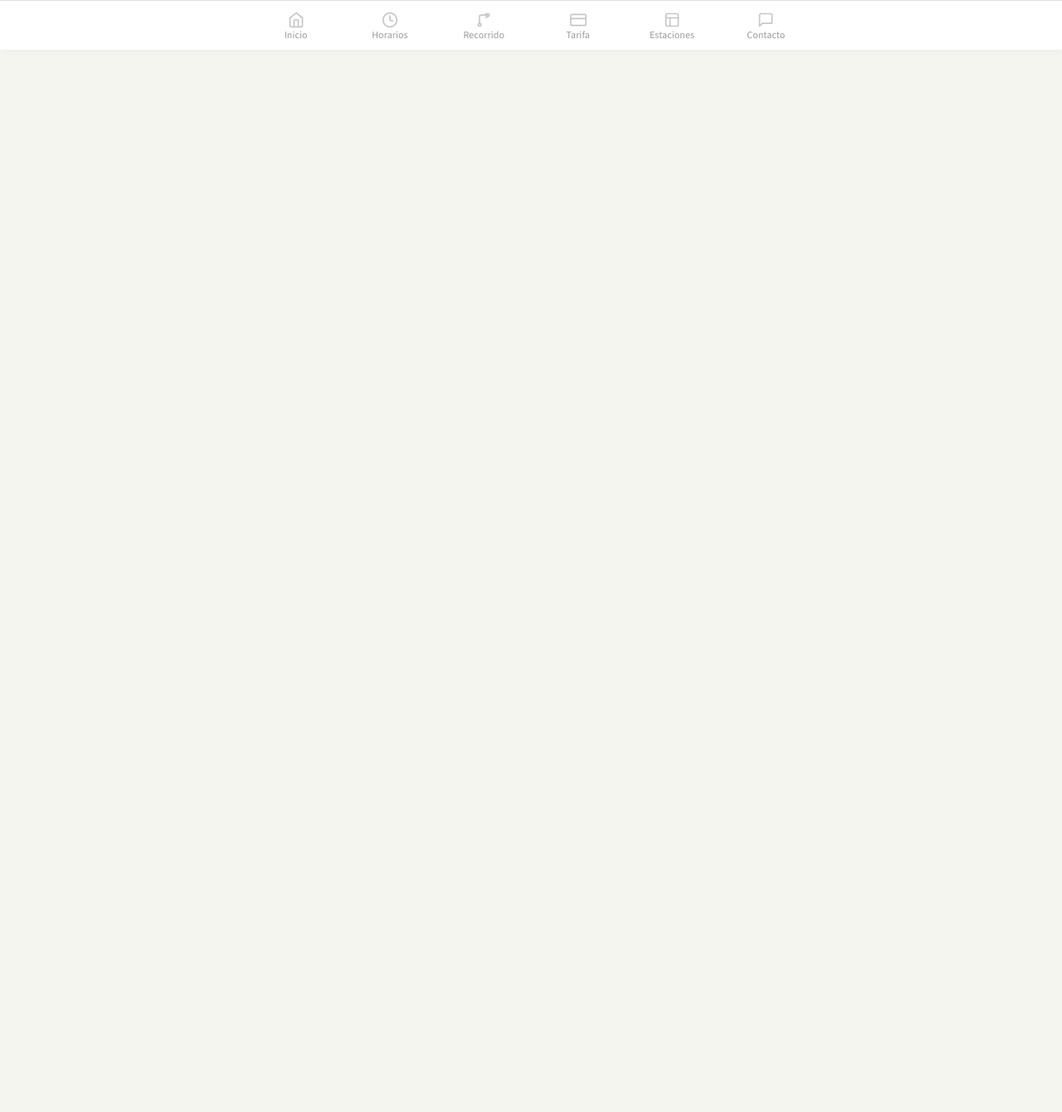
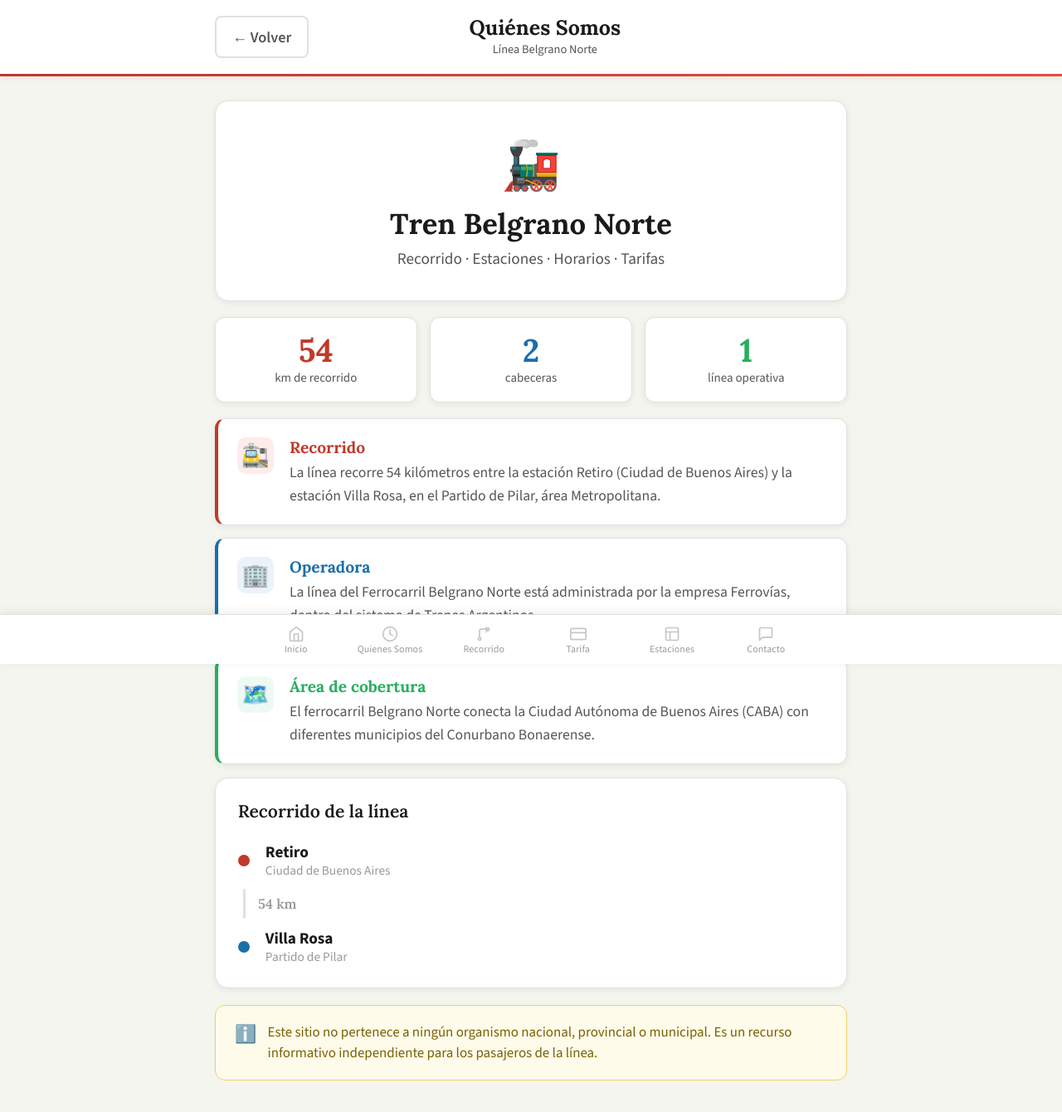
Before and after one commit to Matias-Roldan/Belgrano-Norte-Online, a React (Vite) app in the folder frontend/: page /quienes-somos in a window 1280 px wide. Shown: the top 1340 px of the page at 83% size. Before the commit the page ends 800 px from the top, so only its background shows below. Built offline with nearby package versions, Linux system fonts and the light colour scheme.

Commit message:
Desarollo de Pagina Quienes Somos

```diff
--- a/frontend/src/App.jsx
+++ b/frontend/src/App.jsx
@@ -9,6 +9,7 @@
 import AdminEstaciones from './pages/AdminEstaciones';
 import AdminTrenes     from './pages/AdminTrenes';
 import AdminServicios  from './pages/AdminServicios';
+import QuienesSomos    from './pages/QuienesSomos';
 import api             from './api/belgrano';
 
 const T = {
@@ -92,7 +93,7 @@
     ),
   },
   {
-    label: 'Horarios', ruta: '/Horarios',
+    label: 'Quienes Somos', ruta: '/Quienes-Somos',
     icon: (
       <svg width="20" height="20" viewBox="0 0 24 24" fill="none" stroke="currentColor" strokeWidth="2" strokeLinecap="round" strokeLinejoin="round">
         <circle cx="12" cy="12" r="10"/>
@@ -445,6 +446,7 @@
           <Route path="/panel/estaciones" element={<AdminEstaciones/>}                      />
           <Route path="/panel/trenes"     element={<AdminTrenes/>}                          />
           <Route path="/panel/servicios"  element={<AdminServicios/>}                       />
+          <Route path="/quienes-somos" element={<QuienesSomos />}                           />
         </Routes>
         <NavBar/>
       </BrowserRouter>
--- /dev/null
+++ b/frontend/src/pages/QuienesSomos.jsx
@@ -0,0 +1,274 @@
+// frontend/src/pages/QuienesSomos.jsx
+// ─────────────────────────────────────────────
+// BELGRANO NORTE — Quiénes Somos
+// ─────────────────────────────────────────────
+import { useNavigate } from 'react-router-dom';
+
+// ── PALETA ────────────────────────────────────
+const T = {
+  bgPage:   '#F5F5F0',
+  bgWhite:  '#FFFFFF',
+  red:      '#C0392B',
+  redLight: '#FDECEA',
+  redBorde: '#E8A09A',
+  blue:     '#1A6FAA',
+  textPri:  '#1A1A1A',
+  textSub:  '#555555',
+  textMuted:'#999999',
+  borde:    '#E0E0E0',
+  sombra:   'rgba(0,0,0,0.07)',
+  verde:    '#27AE60',
+};
+
+// ── INFO CARDS ────────────────────────────────
+const INFO = [
+  {
+    ico: '🚉',
+    titulo: 'Recorrido',
+    texto: 'La línea recorre 54 kilómetros entre la estación Retiro (Ciudad de Buenos Aires) y la estación Villa Rosa, en el Partido de Pilar, área Metropolitana.',
+    color: T.red,
+    bg: T.redLight,
+  },
+  {
+    ico: '🏢',
+    titulo: 'Operadora',
+    texto: 'La línea del Ferrocarril Belgrano Norte está administrada por la empresa Ferrovías, dentro del sistema de Trenes Argentinos.',
+    color: T.blue,
+    bg: '#EAF3FB',
+  },
+  {
+    ico: '🗺️',
+    titulo: 'Área de cobertura',
+    texto: 'El ferrocarril Belgrano Norte conecta la Ciudad Autónoma de Buenos Aires (CABA) con diferentes municipios del Conurbano Bonaerense.',
+    color: T.verde,
+    bg: '#EDFAF3',
+  },
+];
+
+// ── COMPONENTE PRINCIPAL ──────────────────────
+export default function QuienesSomos() {
+  const navigate = useNavigate();
+
+  return (
+    <div style={s.root}>
+
+      {/* ── HEADER ── */}
+      <header style={s.header}>
+        <div style={s.headerInner}>
+          <button onClick={() => navigate('/')} style={s.btnVolver}>← Volver</button>
+          <div style={s.headerCentro}>
+            <div style={s.headerTitulo}>Quiénes Somos</div>
+            <div style={s.headerSub}>Línea Belgrano Norte</div>
+          </div>
+          {/* Espaciador para centrar el título */}
+          <div style={{ minWidth: '80px' }} />
+        </div>
+        <div style={s.headerLine} />
+      </header>
+
+      <main style={s.main}>
+
+        {/* ── HERO ── */}
+        <div style={s.hero}>
+          <div style={s.heroIco}>🚂</div>
+          <h1 style={s.heroTitulo}>Tren Belgrano Norte</h1>
+          <p style={s.heroSub}>
+            Recorrido · Estaciones · Horarios · Tarifas
+          </p>
+        </div>
+
+        {/* ── STATS ── */}
+        <div style={s.statsRow}>
+          <div style={s.statCard}>
+            <div style={s.statNum}>54</div>
+            <div style={s.statLabel}>km de recorrido</div>
+          </div>
+          <div style={s.statCard}>
+            <div style={{ ...s.statNum, color: T.blue }}>2</div>
+            <div style={s.statLabel}>cabeceras</div>
+          </div>
+          <div style={s.statCard}>
+            <div style={{ ...s.statNum, color: T.verde }}>1</div>
+            <div style={s.statLabel}>línea operativa</div>
+          </div>
+        </div>
+
+        {/* ── INFO CARDS ── */}
+        {INFO.map((item, i) => (
+          <div key={i} style={{ ...s.card, borderLeft: `4px solid ${item.color}` }}>
+            <div style={{ ...s.cardIcoWrap, background: item.bg }}>
+              <span style={s.cardIco}>{item.ico}</span>
+            </div>
+            <div style={s.cardBody}>
+              <div style={{ ...s.cardTitulo, color: item.color }}>{item.titulo}</div>
+              <div style={s.cardTexto}>{item.texto}</div>
+            </div>
+          </div>
+        ))}
+
+        {/* ── RECORRIDO VISUAL ── */}
+        <div style={s.panel}>
+          <div style={s.panelTitulo}>Recorrido de la línea</div>
+          <div style={s.rutaWrap}>
+            <div style={s.rutaEstacion}>
+              <div style={{ ...s.rutaDot, background: T.red }} />
+              <div>
+                <div style={s.rutaNombre}>Retiro</div>
+                <div style={s.rutaSub}>Ciudad de Buenos Aires</div>
+              </div>
+            </div>
+            <div style={s.rutaLinea}>
+              <div style={s.rutaLineaBar} />
+              <div style={s.rutaKm}>54 km</div>
+            </div>
+            <div style={s.rutaEstacion}>
+              <div style={{ ...s.rutaDot, background: T.blue }} />
+              <div>
+                <div style={s.rutaNombre}>Villa Rosa</div>
+                <div style={s.rutaSub}>Partido de Pilar</div>
+              </div>
+            </div>
+          </div>
+        </div>
+
+        {/* ── AVISO ── */}
+        <div style={s.aviso}>
+          <span style={s.avisoIco}>ℹ️</span>
+          <span style={s.avisoTxt}>
+            Este sitio no pertenece a ningún organismo nacional, provincial o municipal.
+            Es un recurso informativo independiente para los pasajeros de la línea.
+          </span>
+        </div>
+
+      </main>
+    </div>
+  );
+}
+
+// ── ESTILOS ───────────────────────────────────
+const s = {
+  root: {
+    backgroundColor: T.bgPage,
+    minHeight: '100vh',
+    fontFamily: "'Source Sans 3', 'Segoe UI', sans-serif",
+    color: T.textPri,
+  },
+
+  // Header
+  header: {
+    background: T.bgWhite,
+    boxShadow: `0 2px 8px ${T.sombra}`,
+    position: 'sticky', top: 0, zIndex: 100,
+  },
+  headerInner: {
+    display: 'flex', justifyContent: 'space-between',
+    alignItems: 'center', padding: '1rem 1.5rem',
+    maxWidth: '820px', margin: '0 auto', width: '100%',
+  },
+  btnVolver: {
+    background: T.bgWhite, border: `2px solid ${T.borde}`,
+    color: T.textSub, padding: '0.6rem 1rem',
+    borderRadius: '8px', cursor: 'pointer',
+    fontSize: '0.95rem', fontWeight: '600',
+    whiteSpace: 'nowrap', minHeight: '44px',
+  },
+  headerCentro: { textAlign: 'center' },
+  headerTitulo: {
+    fontSize: '1.3rem', fontWeight: '700', color: T.textPri,
+    fontFamily: "'Lora', serif", lineHeight: 1.1,
+  },
+  headerSub: { fontSize: '0.75rem', color: T.textSub, marginTop: '2px' },
+  headerLine: { height: '3px', background: `linear-gradient(90deg, ${T.red}, #E74C3C)` },
+
+  main: { maxWidth: '820px', margin: '0 auto', padding: '1.5rem' },
+
+  // Hero
+  hero: {
+    background: T.bgWhite,
+    border: `1.5px solid ${T.borde}`,
+    borderRadius: '16px',
+    padding: '2rem 1.5rem',
+    textAlign: 'center',
+    marginBottom: '1rem',
+    boxShadow: `0 2px 8px ${T.sombra}`,
+  },
+  heroIco:    { fontSize: '3rem', marginBottom: '0.5rem' },
+  heroTitulo: {
+    fontSize: '1.8rem', fontWeight: '700', color: T.textPri,
+    fontFamily: "'Lora', serif", margin: '0 0 0.4rem',
+  },
+  heroSub: { fontSize: '1rem', color: T.textSub, margin: 0 },
+
+  // Stats
+  statsRow: {
+    display: 'grid', gridTemplateColumns: 'repeat(3, 1fr)',
+    gap: '0.8rem', marginBottom: '1rem',
+  },
+  statCard: {
+    background: T.bgWhite, border: `1.5px solid ${T.borde}`,
+    borderRadius: '12px', padding: '1rem',
+    textAlign: 'center', boxShadow: `0 2px 8px ${T.sombra}`,
+  },
+  statNum: {
+    fontSize: '2rem', fontWeight: '700', color: T.red,
+    fontFamily: "'Lora', serif", lineHeight: 1,
+  },
+  statLabel: { fontSize: '0.78rem', color: T.textSub, marginTop: '4px' },
+
+  // Info cards
+  card: {
+    display: 'flex', alignItems: 'flex-start', gap: '1rem',
+    background: T.bgWhite, border: `1.5px solid ${T.borde}`,
+    borderRadius: '12px', padding: '1.1rem 1.2rem',
+    marginBottom: '0.8rem', boxShadow: `0 2px 8px ${T.sombra}`,
+    borderLeftWidth: '4px', borderLeftStyle: 'solid',
+  },
+  cardIcoWrap: {
+    width: '44px', height: '44px', minWidth: '44px',
+    borderRadius: '10px', display: 'flex',
+    alignItems: 'center', justifyContent: 'center',
+  },
+  cardIco:    { fontSize: '1.4rem' },
+  cardBody:   { flex: 1 },
+  cardTitulo: {
+    fontSize: '1rem', fontWeight: '700',
+    fontFamily: "'Lora', serif", marginBottom: '0.3rem',
+  },
+  cardTexto: { fontSize: '0.92rem', color: T.textSub, lineHeight: 1.55 },
+
+  // Panel recorrido
+  panel: {
+    background: T.bgWhite, border: `1.5px solid ${T.borde}`,
+    borderRadius: '16px', padding: '1.4rem',
+    marginBottom: '1rem', boxShadow: `0 2px 8px ${T.sombra}`,
+  },
+  panelTitulo: {
+    fontSize: '1.1rem', fontWeight: '600', color: T.textPri,
+    fontFamily: "'Lora', serif", marginBottom: '1.2rem',
+  },
+  rutaWrap: { display: 'flex', flexDirection: 'column', gap: '0.6rem' },
+  rutaEstacion: { display: 'flex', alignItems: 'center', gap: '1rem' },
+  rutaDot: { width: '14px', height: '14px', borderRadius: '50%', flexShrink: 0 },
+  rutaNombre: { fontSize: '1rem', fontWeight: '700', color: T.textPri },
+  rutaSub:    { fontSize: '0.8rem', color: T.textMuted },
+  rutaLinea: {
+    display: 'flex', alignItems: 'center', gap: '0.8rem', paddingLeft: '6px',
+  },
+  rutaLineaBar: {
+    width: '3px', height: '36px', background: T.borde,
+    borderRadius: '2px', flexShrink: 0,
+  },
+  rutaKm: {
+    fontSize: '0.85rem', color: T.textMuted, fontWeight: '600',
+    fontFamily: "'Lora', serif",
+  },
+
+  // Aviso
+  aviso: {
+    display: 'flex', alignItems: 'flex-start', gap: '0.7rem',
+    background: '#FFFBEB', border: `1.5px solid #F0D060`,
+    borderRadius: '12px', padding: '1rem 1.2rem',
+  },
+  avisoIco: { fontSize: '1.1rem', marginTop: '1px' },
+  avisoTxt: { fontSize: '0.88rem', color: '#7A6000', lineHeight: 1.5 },
+};
```
